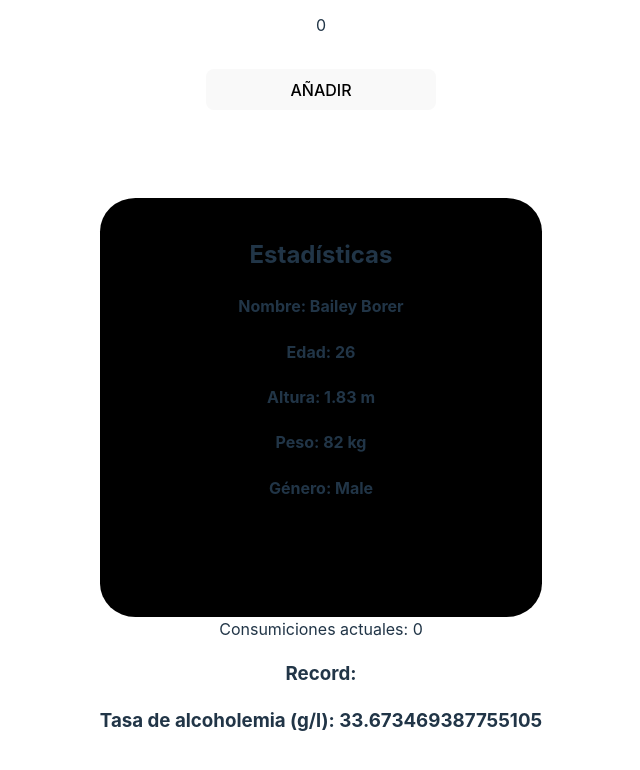
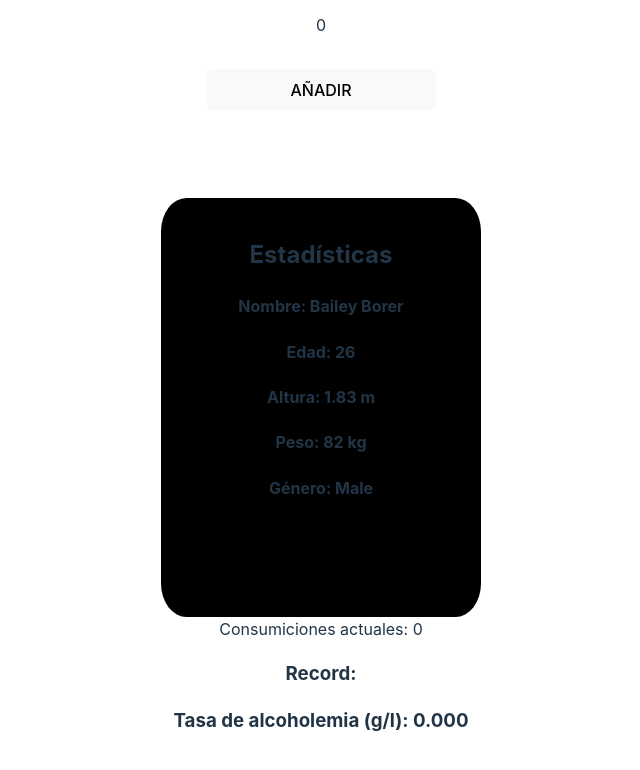
Before and after one commit to miguelbanos95/Countify, a React (Vite) app: page / in a window 1280 px wide. Shown: the part 470-1240 px from the top of the page, without its empty margins (319-959 px from the left). Built offline with nearby package versions, Linux system fonts and the light colour scheme.

Commit message:
custom hook (useBloodAlcohol) finised + dry some code

```diff
--- a/src/App.jsx
+++ b/src/App.jsx
@@ -2,7 +2,8 @@ import { useEffect, useState } from 'react'
 import './App.css'
 import cerveza from './assets/images/cerveza.png'
 import { useBloodAlcohol } from './hooks/useBloodAlcohol'
-// import { useAge } from './hooks/useAge'
+// import { getAge } from './logic/parseDate'
+import { useAge } from './hooks/useAge'
 // import users from './mocks/users.json'
 import { getRandomUser } from './services/randomUsers'
 // import { saveBeersToStorage, resetGameStorage } from './logic/storage'
@@ -10,7 +11,8 @@ import { getRandomUser } from './services/randomUsers'
 function App () {
   const [count, setCount] = useState(0)
   const [randomUser, setRandomUser] = useState([])
-  const { alcoholemicRate } = useBloodAlcohol({ randomUser })
+  const { getAlcoholemicRate } = useBloodAlcohol({ randomUser, count })
+  const { getAge, age } = useAge({ randomUser })
   // const { age, getAge } = useAge({ randomUser })
 
   useEffect(() => {
@@ -18,26 +20,11 @@ function App () {
   }, [])
 
   /* ----------------------------------------------------------------------------------------- */
-  // Parsear la fecha: 30/03/2000 → 23 años
-  const getAge = () => {
-    const today = new Date()
-    const birthdate = new Date([randomUser.date_of_birth]) // ejemplo de fecha de nacimiento
-    let age = today.getFullYear() - birthdate.getFullYear()
-
-    if (today < new Date(today.getFullYear(), birthdate.getMonth(), birthdate.getDate())) {
-      age--
-    }
-    return age
-  }
-  /* ----------------------------------------------------------------------------------------- */
   // Pasar cm a m
   const heightInMeters = () => {
     const newHeight = randomUser.height / 100
     return newHeight
   }
-  /* ----------------------------------------------------------------------------------------- */
-  // Calcular tasa alcoholemia (hook)
-
   /* ----------------------------------------------------------------------------------------- */
   // Añadir consumiciones
   const handleOnClick = () => {
@@ -66,7 +53,7 @@ function App () {
             <div className='mn-stadts'>
               <h2>Estadísticas</h2>
               <h4>Nombre: {randomUser.first_name} {randomUser.last_name}</h4>
-              <h4>Edad: {getAge(randomUser.date_of_birth)}</h4>
+              <h4>Edad: {getAge(age)}</h4>
               <h4>Altura: {heightInMeters(randomUser.height)} m</h4>
               <h4>Peso: {randomUser.weight} kg</h4>
               <h4>Género: {randomUser.gender}</h4>
@@ -75,7 +62,7 @@ function App () {
           <div>Consumiciones actuales: {count} </div>
           <div>
             <h3>Record: </h3>
-            <h3>Tasa de alcoholemia (g/l): {alcoholemicRate}</h3>
+            <h3>Tasa de alcoholemia (g/l): {getAlcoholemicRate}</h3>
           </div>
         </section>
       </main>
--- a/src/hooks/useAge.js
+++ b/src/hooks/useAge.js
@@ -1,7 +1,7 @@
 import { useState } from 'react'
 
 export function useAge ({ randomUser }) {
-  const [age, setAge] = useState()
+  const [age, setAge] = useState(0)
 
   const getAge = () => {
     const today = new Date()
@@ -11,7 +11,7 @@ export function useAge ({ randomUser }) {
     if (today < new Date(today.getFullYear(), birthdate.getMonth(), birthdate.getDate())) {
       age--
     }
-    return setAge(age)
+    return age
   }
 
   return ({ age, getAge })
--- a/src/hooks/useBloodAlcohol.js
+++ b/src/hooks/useBloodAlcohol.js
@@ -1,20 +1,32 @@
-import drinks from '../mocks/drinks.json'
 
-export function useBloodAlcohol ({ randomUser }) {
-  const MenRate = 0.7
-  //   const WomenRate = 0.6
-  //   const volumeBeer = drinks.volume
+// import drinks from '../mocks/drinks.json'
+
+export function useBloodAlcohol ({ count, randomUser }) {
+  // const volumeBeer = drinks.volume
   const volumeBeer = 330
-  //   const percentDrink = drinks.percentage
+  // const percentDrink = drinks.percentage
   const percentDrink = 5
-  //   const weight = randomUser.weight
-  const weight = 70
+  const weight = randomUser.weight
+  const numberOfDrinks = volumeBeer * count
   /* ----------------------------------------------------------------------------------------- */
-  const volumeAlcohol = (percentDrink * volumeBeer) / 100
+  // Volumen de alcohol ingerido
+  const volumeAlcohol = (percentDrink * numberOfDrinks) / 100
   /* ----------------------------------------------------------------------------------------- */
-  const mlToGramsChanged = volumeAlcohol * 100
+  // Conversión de ml a gramos de alcohol
+  const mlToGramsChanged = volumeAlcohol * 0.789
   /* ----------------------------------------------------------------------------------------- */
-  const alcoholemicRate = mlToGramsChanged / (weight * MenRate)
+  // Comprobar si es hombre o mujer y calcular la tasa de alcoholemia
+  const checkGender = () => {
+    let rate
+    if (randomUser.gender === 'Male') {
+      rate = 0.7
+    } else if (randomUser.gender === 'Female') {
+      rate = 0.6
+    }
+    return rate
+  }
+  const rate = checkGender()
+  const getAlcoholemicRate = (mlToGramsChanged / (weight * rate)).toFixed(3)
 
-  return ({ alcoholemicRate })
+  return ({ getAlcoholemicRate })
 }
--- a/src/mocks/users.json
+++ b/src/mocks/users.json
@@ -92,7 +92,7 @@
         "weight": 80,
         "email": "cruz.adams@email.com",
         "avatar": "https://robohash.org/maximedistinctiovoluptatem.png?size=300x300&set=set1",
-        "gender": "Polygender",
+        "gender": "Male",
         "phone_number": "+299 249-380-1750",
         "social_insurance_number": "302592670",
         "date_of_birth": "1991-04-29",
@@ -133,7 +133,7 @@
         "weight": 55,
         "email": "marlene.thiel@email.com",
         "avatar": "https://robohash.org/molestiaetemporibuset.png?size=300x300&set=set1",
-        "gender": "Agender",
+        "gender": "Female",
         "phone_number": "+973 1-891-340-1052 x82993",
         "social_insurance_number": "245029590",
         "date_of_birth": "2004-09-28",
```
Also changed, not shown: src/logic/storage.js (+14 -14 lines), 1 other file (tests, documents, lock files or other folders).
